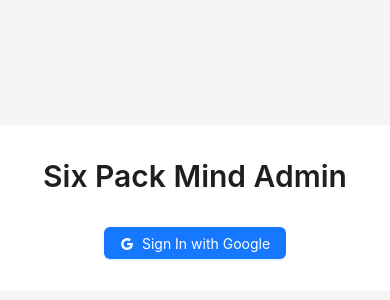
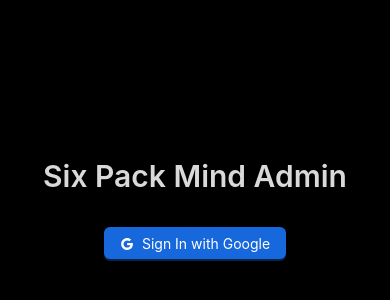
Before and after one commit to Vignesh-Mariappan/six-pack-mind-admin, a React (Vite) app: page /login/ in a window 390 px wide. Shown: the part 214-514 px from the top of the page. Built offline with nearby package versions, Linux system fonts and the light colour scheme; no server answers.

Commit message:
Dark theme added

```diff
--- a/src/App.jsx
+++ b/src/App.jsx
@@ -4,6 +4,7 @@
 import { createContext, useContext, useEffect, useState } from 'react';
 import HomePage from './pages/HomePage';
 import MemoizedLoginPage from './pages/LoginPage';
+import { ConfigProvider, theme } from 'antd';
 
 const AuthContext = createContext();
 
@@ -35,6 +36,12 @@
 function App() {
 
   return (
+    <ConfigProvider
+      theme={{
+        // 1. Use dark algorithm
+        algorithm: theme.darkAlgorithm,
+      }}
+    >
     <AuthProvider>
       <BrowserRouter>
         <Routes>
@@ -43,6 +50,8 @@
         </Routes>
       </BrowserRouter>
     </AuthProvider>
+  </ConfigProvider>
+
   )
 }
 
--- a/src/components/AppContent/AppContent.css
+++ b/src/components/AppContent/AppContent.css
@@ -1,7 +1,7 @@
 .app-content {
     min-height: 90vh;
     padding: 1rem;
-    background-color: whitesmoke;
+    /* background-color: whitesmoke; */
 }
 
 .icon-wrapper {
--- a/src/components/AppHeader/AppHeader.css
+++ b/src/components/AppHeader/AppHeader.css
@@ -2,8 +2,8 @@
     display: flex;
     align-items: center;
     height: 10vh;
-    color: white;
-    background-color: #cdcdcd36;
+    /* color: white;
+    background-color: #cdcdcd36; */
     justify-content: space-between;
 }
 
--- a/src/index.css
+++ b/src/index.css
@@ -7,7 +7,8 @@
 body {
   width: 100vw;
   height: 100vh;
-  background-color: white;
+  background-color: rgb(0, 0, 0);
+
 }
 
 .login-page {
@@ -17,19 +18,18 @@
   flex-direction: column;
   justify-content: center;
   align-items: center;
-  background: whitesmoke;
+  /* background: whitesmoke; */
 }
 
 .login-page-wrapper {
   width: 500px;
   padding: 2rem;
-  border: 2px solid #18181820;
   border-radius: 5px;
   display: flex;
   flex-direction: column;
   justify-content: center;
   align-items: center;
-  background: white;
+  /* background: white; */
 }
 
 .login-page-wrapper .ant-btn-icon {
@@ -44,9 +44,3 @@
 .ant-form-item-label {
   text-align: start !important;
 }
-
-@media screen and (max-width: 500px) {
-  .login-page-wrapper {
-    border: none;
-  }
-}
```
